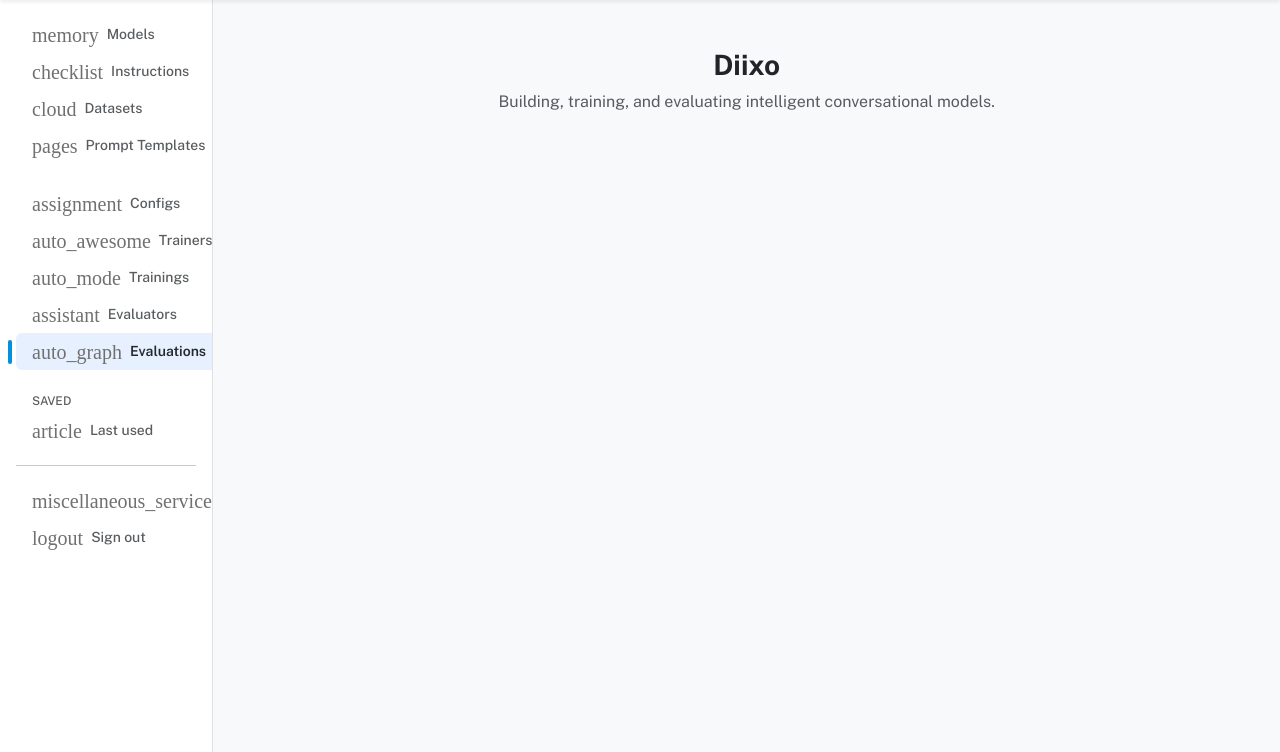
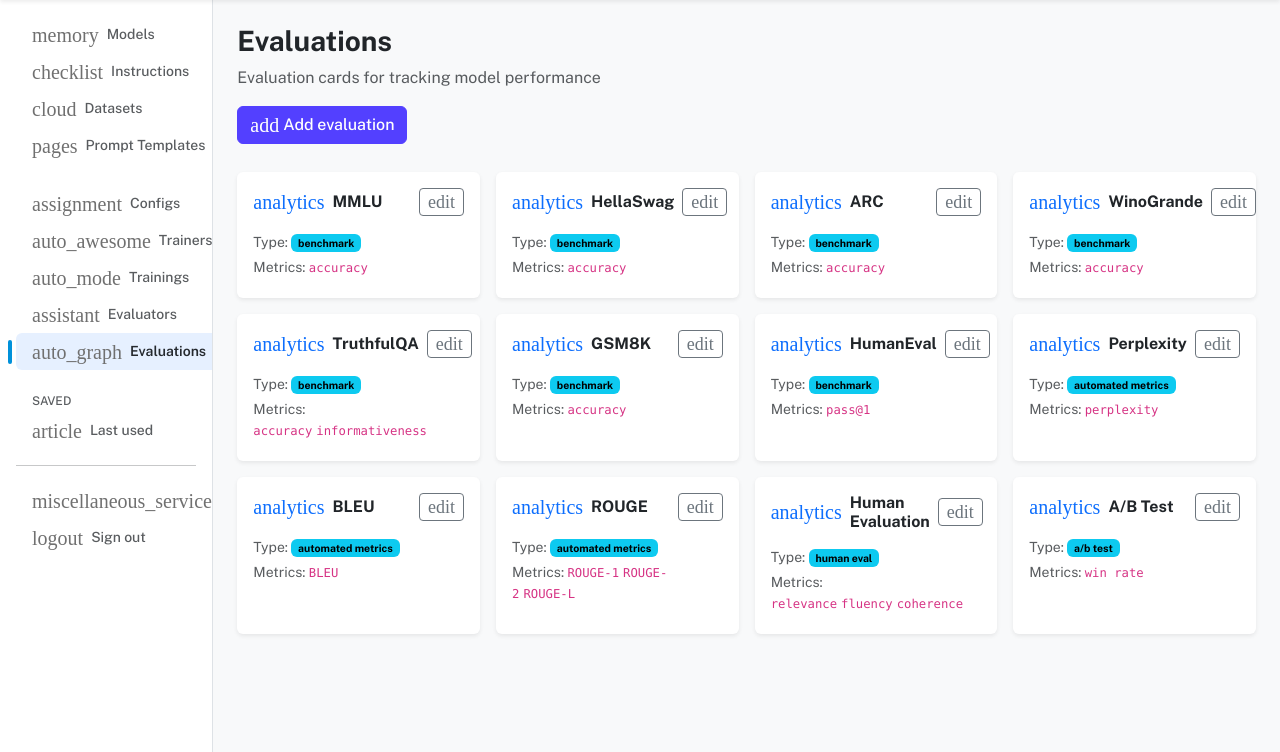
Before and after one commit to diixo/diixo-ai, a Django app: page /evaluations in a window 1280 px wide. Shown: the part 48-800 px from the top of the page. Run offline with Django 5.2, Linux system fonts and the light colour scheme; some libraries are stand-ins or nearby versions; some web fonts are replaced.

Commit message:
Added evaluations + model traceability

```diff
--- /dev/null
+++ b/ui/app_main/templates/app_main/evaluations.html
@@ -0,0 +1,172 @@
+{% extends "app_main/base.html" %}
+
+{% block meta %}
+<title>Diixo - Evaluations</title>
+<meta property="og:title" content="Diixo - Evaluations">
+<meta name="description" content="Evaluation cards">
+<meta property="og:description" content="Evaluation cards">
+{% endblock %}
+
+{% block content %}
+
+<h3 class="fw-bold mt-4">Evaluations</h3>
+<p class="text-muted">{{ goal }}</p>
+
+<button type="button" class="btn btn-main d-inline-flex align-items-center align-self-start mb-2"
+  data-bs-toggle="modal" data-bs-target="#addEvalModal">
+  <span class="material-icons me-1">add</span> Add evaluation
+</button>
+
+<div class="row g-3 mt-1 mb-4">
+  {% for e in evaluations %}
+  <div class="col-md-6 col-lg-3">
+    <div class="card h-100 shadow-sm border-0">
+      <div class="card-body">
+        <div class="d-flex align-items-center gap-2 mb-3">
+          <span class="material-icons text-primary">analytics</span>
+          <h6 class="card-title mb-0 fw-bold flex-grow-1">{{ e.name }}</h6>
+          <button type="button" class="btn btn-sm btn-outline-secondary d-inline-flex align-items-center"
+            data-bs-toggle="modal" data-bs-target="#editEvalModal"
+            data-id="{{ e.id }}" data-name="{{ e.name }}" data-eval-type="{{ e.eval_type|default_if_none:'' }}"
+            data-metrics="{{ e.metrics|join:', ' }}" data-model="{{ e.model_id|default_if_none:'' }}"
+            data-dataset="{{ e.dataset_id|default_if_none:'' }}">
+            <span class="material-icons" style="font-size: 18px;">edit</span>
+          </button>
+        </div>
+        <ul class="list-unstyled small mb-0">
+          {% if e.eval_type %}<li class="mb-1"><span class="text-body-secondary">Type:</span> <span class="badge text-bg-info">{{ e.eval_type }}</span></li>{% endif %}
+          <li class="mb-1"><span class="text-body-secondary">Metrics:</span> {% for m in e.metrics %}<code class="me-1">{{ m }}</code>{% empty %}<span class="text-muted">—</span>{% endfor %}</li>
+          {% if e.model_name %}<li class="mb-1"><span class="text-body-secondary">Model:</span> <strong>{{ e.model_name }}</strong></li>{% endif %}
+          {% if e.dataset_name %}<li><span class="text-body-secondary">Dataset:</span> <strong>{{ e.dataset_name }}</strong></li>{% endif %}
+        </ul>
+      </div>
+    </div>
+  </div>
+  {% endfor %}
+</div>
+
+<div class="modal fade" id="addEvalModal" tabindex="-1" aria-labelledby="addEvalModalLabel" aria-hidden="true">
+  <div class="modal-dialog">
+    <div class="modal-content">
+      <form method="post">
+        {% csrf_token %}
+        <div class="modal-header">
+          <h5 class="modal-title" id="addEvalModalLabel">Add evaluation</h5>
+          <button type="button" class="btn-close" data-bs-dismiss="modal" aria-label="Close"></button>
+        </div>
+        <div class="modal-body">
+          <div class="mb-3">
+            <label for="evalName" class="form-label">Name</label>
+            <input type="text" class="form-control" id="evalName" name="name" required>
+          </div>
+          <div class="mb-3">
+            <label for="evalType" class="form-label">Type</label>
+            <select class="form-select" id="evalType" name="eval_type">
+              <option value="">— none —</option>
+              {% for t in eval_types %}
+              <option value="{{ t }}">{{ t }}</option>
+              {% endfor %}
+            </select>
+          </div>
+          <div class="mb-3">
+            <label for="evalMetrics" class="form-label">Metrics</label>
+            <input type="text" class="form-control" id="evalMetrics" name="metrics" placeholder="perplexity, ROUGE, accuracy (comma-separated)">
+          </div>
+          <div class="mb-3">
+            <label for="evalModel" class="form-label">Model</label>
+            <select class="form-select" id="evalModel" name="model_id">
+              <option value="">— none —</option>
+              {% for m in models %}
+              <option value="{{ m.id }}">{{ m.name }}</option>
+              {% endfor %}
+            </select>
+          </div>
+          <div class="mb-3">
+            <label for="evalDataset" class="form-label">Dataset</label>
+            <select class="form-select" id="evalDataset" name="dataset_id">
+              <option value="">— none —</option>
+              {% for d in datasets %}
+              <option value="{{ d.id }}">{{ d.name }}</option>
+              {% endfor %}
+            </select>
+          </div>
+        </div>
+        <div class="modal-footer">
+          <button type="button" class="btn btn-outline-secondary" data-bs-dismiss="modal">Cancel</button>
+          <button type="submit" class="btn btn-primary">Add</button>
+        </div>
+      </form>
+    </div>
+  </div>
+</div>
+
+<div class="modal fade" id="editEvalModal" tabindex="-1" aria-labelledby="editEvalModalLabel" aria-hidden="true">
+  <div class="modal-dialog">
+    <div class="modal-content">
+      <form method="post">
+        {% csrf_token %}
+        <input type="hidden" name="action" value="edit">
+        <input type="hidden" name="eval_id" id="editEvalId">
+        <div class="modal-header">
+          <h5 class="modal-title" id="editEvalModalLabel">Edit evaluation</h5>
+          <button type="button" class="btn-close" data-bs-dismiss="modal" aria-label="Close"></button>
+        </div>
+        <div class="modal-body">
+          <div class="mb-3">
+            <label for="editEvalName" class="form-label">Name</label>
+            <input type="text" class="form-control" id="editEvalName" name="name" required>
+          </div>
+          <div class="mb-3">
+            <label for="editEvalType" class="form-label">Type</label>
+            <select class="form-select" id="editEvalType" name="eval_type">
+              <option value="">— none —</option>
+              {% for t in eval_types %}
+              <option value="{{ t }}">{{ t }}</option>
+              {% endfor %}
+            </select>
+          </div>
+          <div class="mb-3">
+            <label for="editEvalMetrics" class="form-label">Metrics</label>
+            <input type="text" class="form-control" id="editEvalMetrics" name="metrics">
+          </div>
+          <div class="mb-3">
+            <label for="editEvalModel" class="form-label">Model</label>
+            <select class="form-select" id="editEvalModel" name="model_id">
+              <option value="">— none —</option>
+              {% for m in models %}
+              <option value="{{ m.id }}">{{ m.name }}</option>
+              {% endfor %}
+            </select>
+          </div>
+          <div class="mb-3">
+            <label for="editEvalDataset" class="form-label">Dataset</label>
+            <select class="form-select" id="editEvalDataset" name="dataset_id">
+              <option value="">— none —</option>
+              {% for d in datasets %}
+              <option value="{{ d.id }}">{{ d.name }}</option>
+              {% endfor %}
+            </select>
+          </div>
+        </div>
+        <div class="modal-footer">
+          <button type="button" class="btn btn-outline-secondary" data-bs-dismiss="modal">Cancel</button>
+          <button type="submit" class="btn btn-primary">Save</button>
+        </div>
+      </form>
+    </div>
+  </div>
+</div>
+
+<script>
+  document.getElementById('editEvalModal').addEventListener('show.bs.modal', function (event) {
+    var btn = event.relatedTarget;
+    document.getElementById('editEvalId').value = btn.getAttribute('data-id');
+    document.getElementById('editEvalName').value = btn.getAttribute('data-name');
+    document.getElementById('editEvalType').value = btn.getAttribute('data-eval-type');
+    document.getElementById('editEvalMetrics').value = btn.getAttribute('data-metrics');
+    document.getElementById('editEvalModel').value = btn.getAttribute('data-model');
+    document.getElementById('editEvalDataset').value = btn.getAttribute('data-dataset');
+  });
+</script>
+
+{% endblock %}
--- a/ui/app_main/views.py
+++ b/ui/app_main/views.py
@@ -267,12 +267,9 @@ def trainers(request):
     })
 
 def trainings(request):
-    trainings_path = settings.BASE_DIR / "data" / "trainings.json"
     models_path = settings.BASE_DIR / "data" / "model_cards.json"
     configs_path = settings.BASE_DIR / "data" / "configs.json"
 
-    with open(trainings_path, encoding="utf-8") as f:
-        trainings_data = json.load(f)
     with open(models_path, encoding="utf-8") as f:
         models_data = json.load(f)
     with open(configs_path, encoding="utf-8") as f:
@@ -285,13 +282,11 @@ def trainings(request):
         model_out_name = request.POST.get("model_out_name", "").strip()
 
         if model_in and config_id and (model_out_existing or model_out_name):
-            steps = trainings_data.setdefault("steps", [])
             models_list = models_data.setdefault("models", [])
 
             if model_out_existing:
-                model_out_id = model_out_existing
                 for m in models_list:
-                    if m["id"] == model_out_id:
+                    if m["id"] == model_out_existing:
                         m["parent_id"] = model_in
                         m["config_id"] = config_id
                         break
@@ -310,20 +305,11 @@ def trainings(request):
                     "architecture": architecture,
                     "parent_id": model_in,
                     "config_id": config_id,
+                    "dataset_ids": [],
                 })
-
-            step_id = f"step_{len(steps) + 1}"
-            steps.append({
-                "id": step_id,
-                "model_in": model_in,
-                "config_id": config_id,
-                "model_out": model_out_id,
-            })
 
             with open(models_path, "w", encoding="utf-8") as f:
                 json.dump(models_data, f, ensure_ascii=False, indent=2)
-            with open(trainings_path, "w", encoding="utf-8") as f:
-                json.dump(trainings_data, f, ensure_ascii=False, indent=2)
 
         return redirect("app_main:trainings")
 
@@ -332,17 +318,35 @@ def trainings(request):
     models_map = {m["id"]: m["name"] for m in models_list}
     configs_map = {c["id"]: c["name"] for c in configs_list}
 
-    steps = trainings_data.get("steps", [])
-    for step in steps:
-        step["model_in_name"] = models_map.get(step.get("model_in"), "?")
-        step["config_name"] = configs_map.get(step.get("config_id"), "?")
-        step["model_out_name"] = models_map.get(step.get("model_out"), "?")
+    children_map = {}
+    for m in models_list:
+        pid = m.get("parent_id")
+        if pid:
+            children_map.setdefault(pid, []).append(m["id"])
+
+    roots = [m for m in models_list if not m.get("parent_id")]
+
+    chains = []
+    for root in roots:
+        chain = []
+        current_id = root["id"]
+        while current_id:
+            model = next((m for m in models_list if m["id"] == current_id), None)
+            if not model:
+                break
+            chain.append({
+                "name": model["name"],
+                "config_name": configs_map.get(model.get("config_id"), ""),
+            })
+            children = children_map.get(current_id, [])
+            current_id = children[0] if children else None
+        chains.append(chain)
 
     return render(request, "app_main/trainings.html", context={
         "title": "Diixo - Trainings",
         "description": "Training pipeline",
-        "goal": trainings_data.get("goal", ""),
-        "steps": steps,
+        "goal": "Training pipeline built from model lineage",
+        "chains": chains,
         "models": models_list,
         "configs": configs_list,
     })
@@ -354,7 +358,73 @@ def evaluators(request):
     })
 
 def evaluations(request):
-    return render(request, "app_main/index.html", context={
+    data_path = settings.BASE_DIR / "data" / "evaluations.json"
+    models_path = settings.BASE_DIR / "data" / "model_cards.json"
+    datasets_path = settings.BASE_DIR / "data" / "datasets.json"
+
+    with open(data_path, encoding="utf-8") as f:
+        data = json.load(f)
+    with open(models_path, encoding="utf-8") as f:
+        models_data = json.load(f)
+    with open(datasets_path, encoding="utf-8") as f:
+        datasets_data = json.load(f)
+
+    if request.method == "POST":
+        action = request.POST.get("action", "add")
+        name = request.POST.get("name", "").strip()
+        eval_type = request.POST.get("eval_type", "").strip()
+        metrics = request.POST.get("metrics", "").strip()
+        model_id = request.POST.get("model_id", "").strip()
+        dataset_id = request.POST.get("dataset_id", "").strip()
+
+        if name:
+            items = data.setdefault("evaluations", [])
+            metrics_list = [m.strip() for m in metrics.split(",") if m.strip()] if metrics else []
+
+            if action == "edit":
+                eval_id = request.POST.get("eval_id", "")
+                for item in items:
+                    if item.get("id") == eval_id:
+                        item["name"] = name
+                        item["eval_type"] = eval_type or None
+                        item["metrics"] = metrics_list
+                        item["model_id"] = model_id or None
+                        item["dataset_id"] = dataset_id or None
+                        break
+            else:
+                existing_ids = {e.get("id") for e in items}
+                new_id = f"eval_{slugify(name) or len(items) + 1}"
+                while new_id in existing_ids:
+                    new_id = f"{new_id}-1"
+                items.append({
+                    "id": new_id,
+                    "name": name,
+                    "eval_type": eval_type or None,
+                    "metrics": metrics_list,
+                    "model_id": model_id or None,
+                    "dataset_id": dataset_id or None,
+                })
+
+            with open(data_path, "w", encoding="utf-8") as f:
+                json.dump(data, f, ensure_ascii=False, indent=2)
+        return redirect("app_main:evaluations")
+
+    models_list = models_data.get("models", [])
+    datasets_list = datasets_data.get("datasets", [])
+    models_map = {m["id"]: m["name"] for m in models_list}
+    datasets_map = {d["id"]: d["name"] for d in datasets_list}
+
+    evaluations = data.get("evaluations", [])
+    for e in evaluations:
+        e["model_name"] = models_map.get(e.get("model_id"), "")
+        e["dataset_name"] = datasets_map.get(e.get("dataset_id"), "")
+
+    return render(request, "app_main/evaluations.html", context={
         "title": "Diixo - Evaluations",
-        "description": "Diixo evaluations description",
+        "description": "Evaluation cards",
+        "goal": data.get("goal", ""),
+        "eval_types": data.get("eval_types", []),
+        "evaluations": evaluations,
+        "models": models_list,
+        "datasets": datasets_list,
     })
```
Also changed, not shown: ui/app_main/templates/app_main/trainings.html (+21 -17 lines), ui/data/evaluations.json (added, +102 -0 lines).
